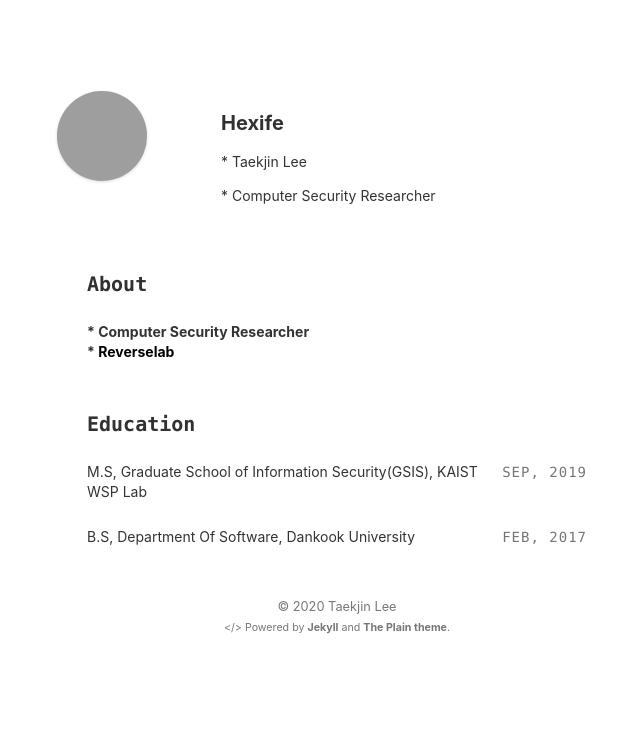
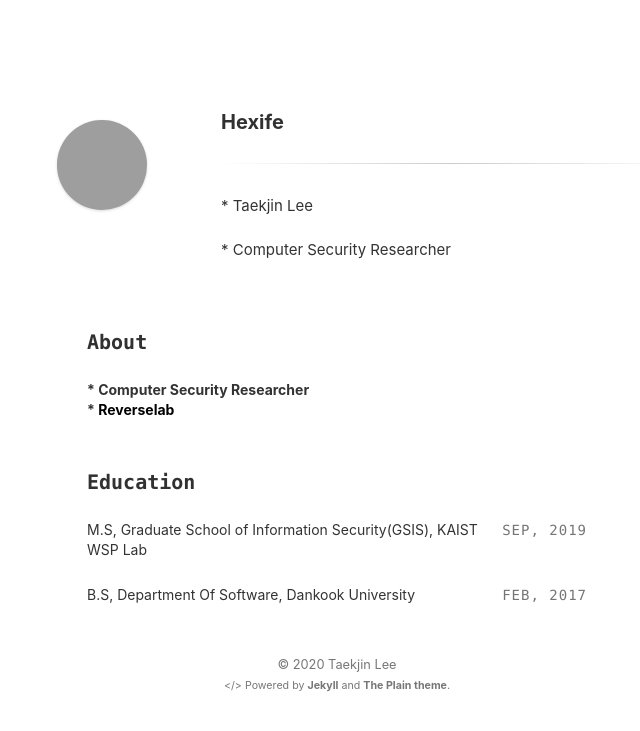
Before and after one commit to Hexife/hexife.github.io, a Jekyll site: the page built from index.html, in a window 1280 px wide. Shown: the top 731 px of the page, without its empty margins (303-943 px from the left). Built offline with Jekyll 4.4.1, drawn with Linux system fonts in a browser that asks for light colours; grey boxes are pictures that could not be loaded.

Commit message:
Test Header

```diff
--- a/_includes/header.html
+++ b/_includes/header.html
@@ -22,10 +22,12 @@
 </aside>
 </td>
 <td width="40%">
-<h3>Hexife</h3>
+<article>
+<h3 class="title">Hexife</h3>
 <div class=divider></div>
 <p>* Taekjin Lee </p>
 <p>* Computer Security Researcher</p>
+</article>
 </td>
 <td width="20%">
 </td>
```
